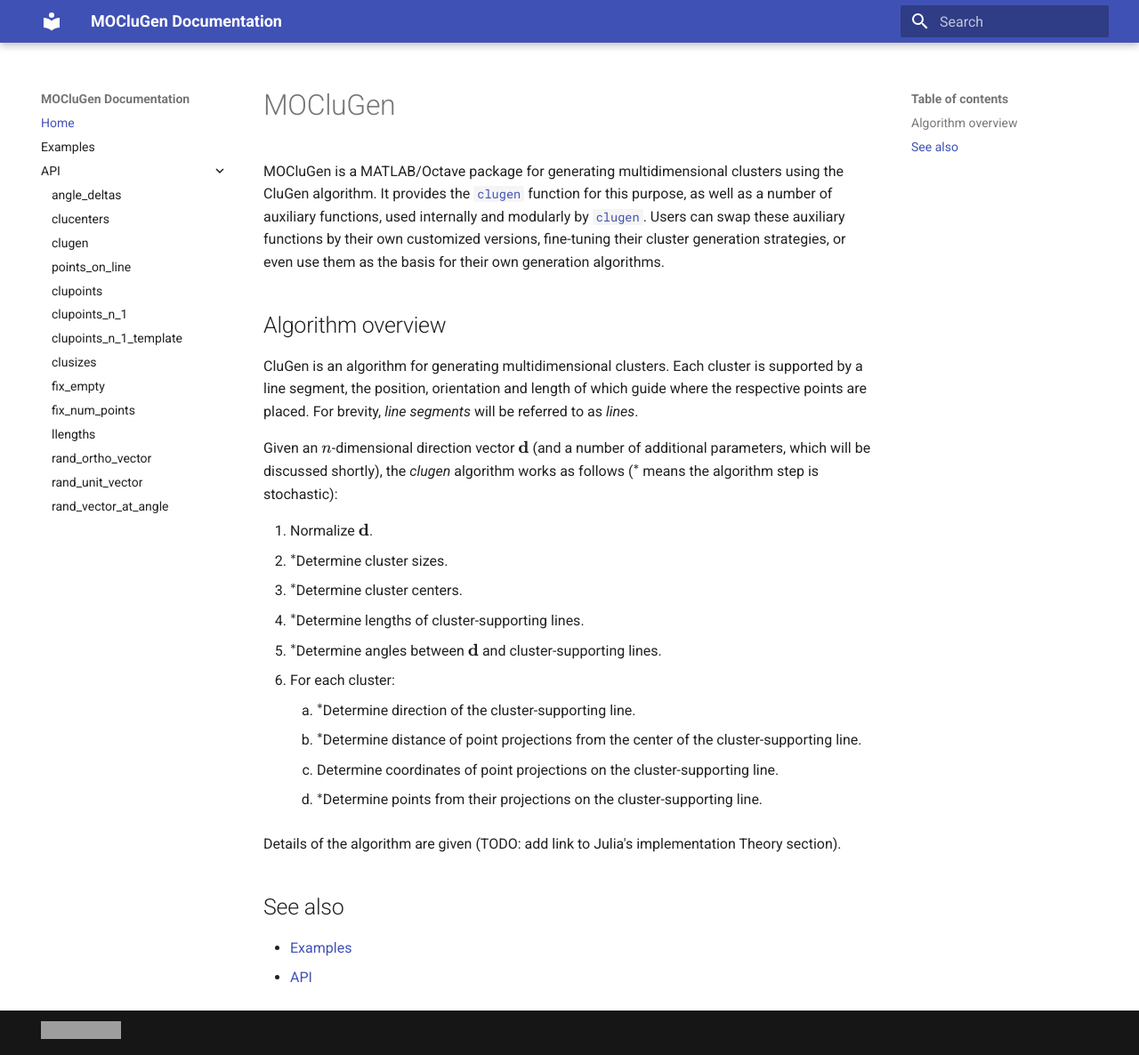
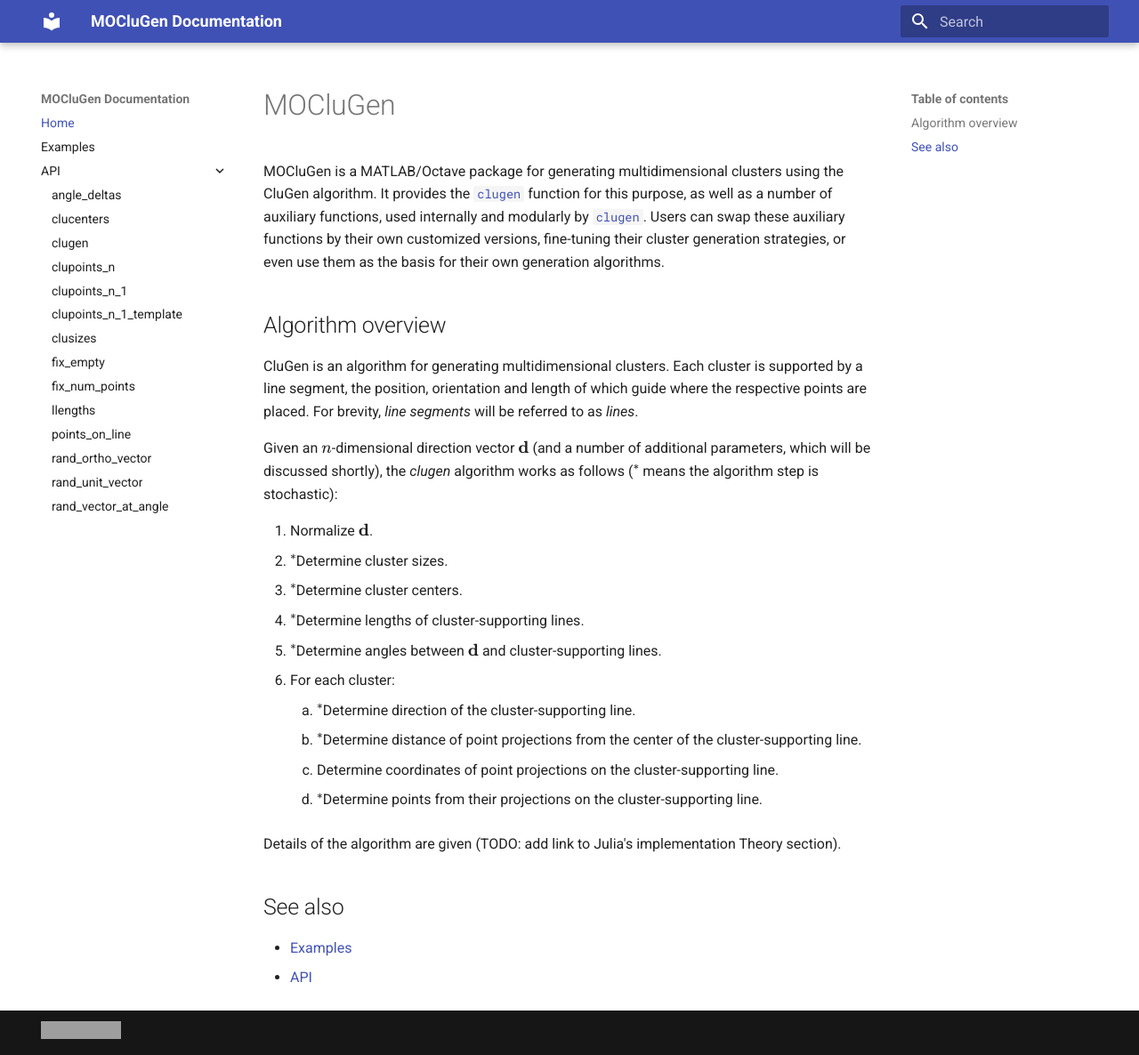
Before and after one commit to clugen/MOCluGen, an MkDocs documentation site: the page built from docs/docs/index.md, in a window 1280 px wide and 1186 px high. Shown: the whole window at 89% size. Built offline with MkDocs 1.6.1 and Material for MkDocs 9.7.7, drawn with Linux system fonts in a browser that asks for light colours; grey boxes are pictures that could not be loaded.

```diff
--- a/docs/mkdocs.yml
+++ b/docs/mkdocs.yml
@@ -44,14 +44,14 @@ nav:
     - angle_deltas: 'api/angle_deltas.md'
     - clucenters: 'api/clucenters.md'
     - clugen: 'api/clugen.md'
-    - points_on_line: 'api/points_on_line.md'
-    - clupoints: 'api/clupoints_n.md'
+    - clupoints_n: 'api/clupoints_n.md'
     - clupoints_n_1: 'api/clupoints_n_1.md'
     - clupoints_n_1_template: 'api/clupoints_n_1_template.md'
     - clusizes: 'api/clusizes.md'
     - fix_empty: 'api/fix_empty.md'
     - fix_num_points: 'api/fix_num_points.md'
     - llengths: 'api/llengths.md'
+    - points_on_line: 'api/points_on_line.md'
     - rand_ortho_vector: 'api/rand_ortho_vector.md'
     - rand_unit_vector: 'api/rand_unit_vector.md'
     - rand_vector_at_angle: 'api/rand_vector_at_angle.md'
```
